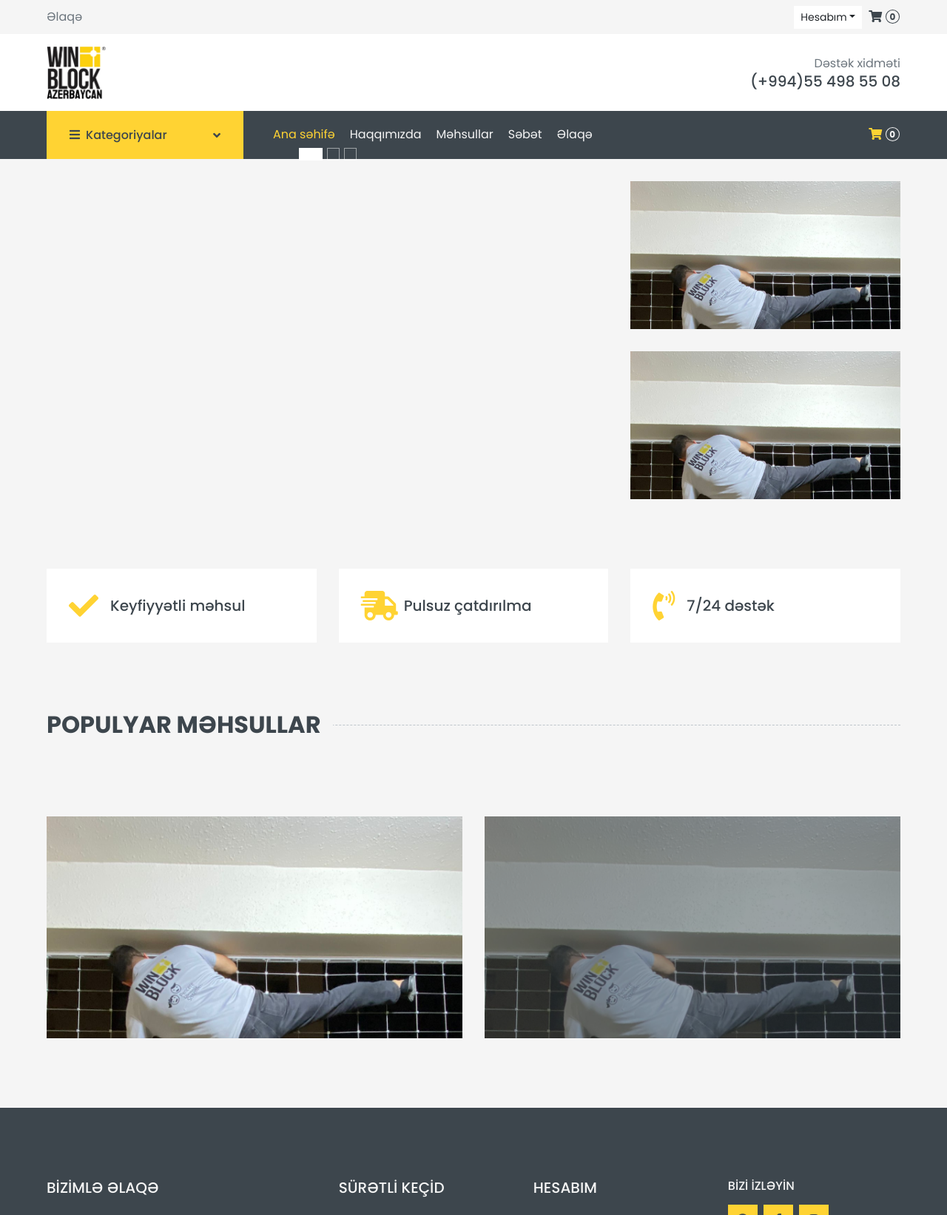
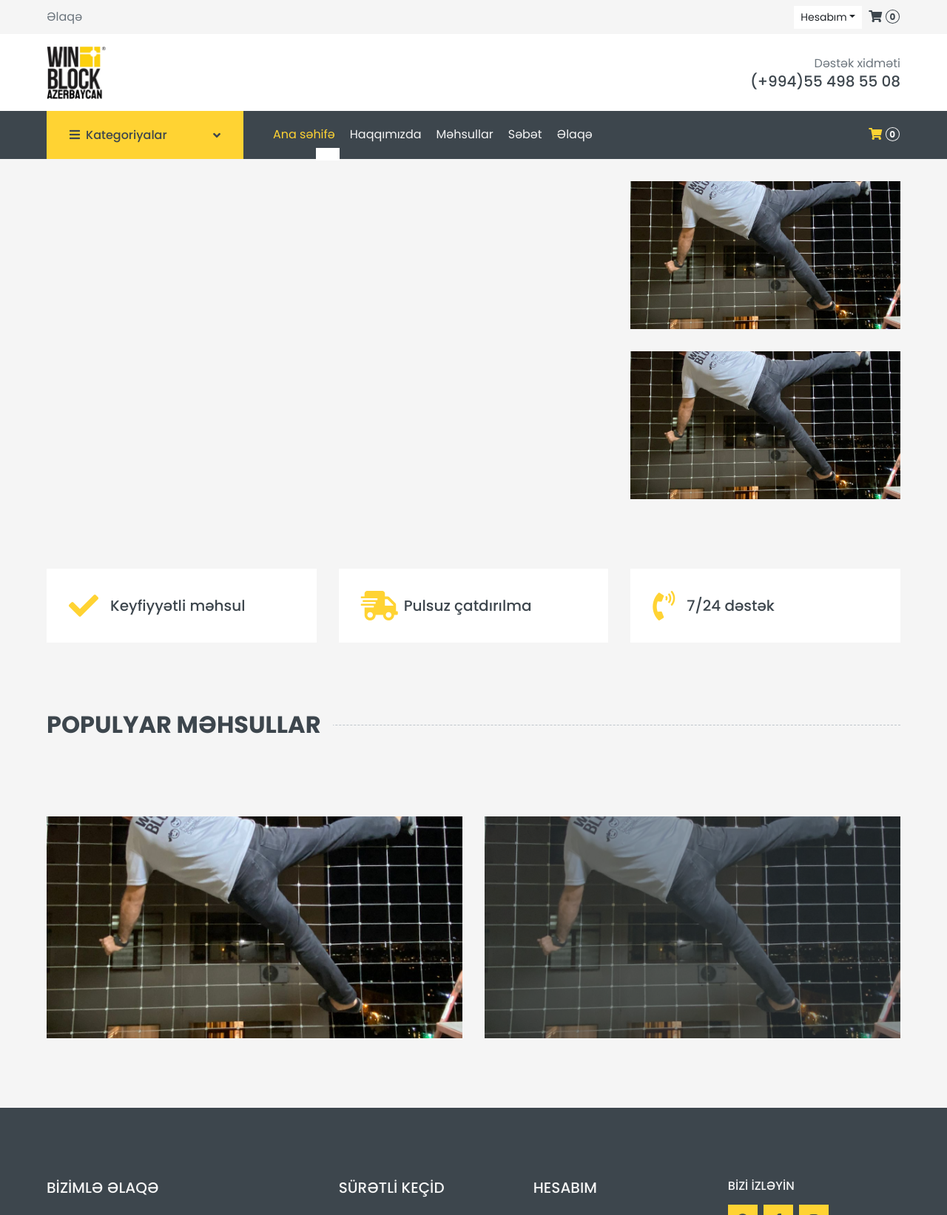
Before and after one commit to IIISRO/winblockaz, a Django app: page / in a window 1280 px wide. Shown: the top 1643 px of the page at 74% size. Run offline with Django 5.2, Linux system fonts and the light colour scheme; data that the repository does not hold is empty; some libraries are stand-ins or nearby versions.

Commit message:
initial commit

```diff
--- a/core/templates/home.html
+++ b/core/templates/home.html
@@ -8,8 +8,8 @@
             <div id="header-carousel" class="carousel slide carousel-fade mb-30 mb-lg-0" data-ride="carousel">
                 <ol class="carousel-indicators">
                     <li data-target="#header-carousel" data-slide-to="0" class="active"></li>
-                    <li data-target="#header-carousel" data-slide-to="1"></li>
-                    <li data-target="#header-carousel" data-slide-to="2"></li>
+                    <!-- <li data-target="#header-carousel" data-slide-to="1"></li>
+                    <li data-target="#header-carousel" data-slide-to="2"></li> -->
                 </ol>
                 <div class="carousel-inner">
                     <!-- <div class="carousel-item position-relative active" style="height: 430px;">
@@ -46,12 +46,12 @@
             </div>
         </div>
         <div class="col-lg-4">
-            <div class="product-offer mb-30" style="height: 200px;background-image: url('../../static/img/winblock-image2.jpeg');background-position: top; background-size: cover;background-repeat: no-repeat;">
-                <!-- <img class="img-fluid" style="object-fit: cover;background-position: top;"  src="{% static 'img/winblock-image2.jpeg' %}" alt=""> -->
+            <div class="product-offer mb-30" style="height: 200px;background-image: url('../../static/img/winblock-image2.jpeg');background-position: center; background-size: cover;background-repeat: no-repeat;">
+                <!-- <img class="img-fluid" style="object-fit: cover;background-position: center;"  src="{% static 'img/winblock-image2.jpeg' %}" alt=""> -->
 
             </div>
-            <div class="product-offer mb-30" style="height: 200px;background-image: url('../../static/img/winblock-image2.jpeg');background-position: top; background-size: cover;background-repeat: no-repeat;">
-                <!-- <img class="img-fluid"  style="object-fit: cover;background-position: top;" src="{% static 'img/winblock-image8.jpeg' %}" alt=""> -->
+            <div class="product-offer mb-30" style="height: 200px;background-image: url('../../static/img/winblock-image2.jpeg');background-position: center; background-size: cover;background-repeat: no-repeat;">
+                <!-- <img class="img-fluid"  style="object-fit: cover;background-position: center;" src="{% static 'img/winblock-image8.jpeg' %}" alt=""> -->
 
             </div>
         </div>
@@ -123,14 +123,14 @@
 <div class="container-fluid pt-5 pb-3">
     <div class="row px-xl-5">
         <div class="col-md-6">
-            <div class="product-offer mb-30" style="height: 300px;background-image: url('../../static/img/winblock-image2.jpeg');background-position: top; background-size: cover;background-repeat: no-repeat;">
-                <!-- <img class="img-fluid" style="object-fit: cover;background-position: top;" src="{% static 'img/winblock-image5.jpeg' %}" alt=""> -->
+            <div class="product-offer mb-30" style="height: 300px;background-image: url('../../static/img/winblock-image2.jpeg');background-position: center; background-size: cover;background-repeat: no-repeat;">
+                <!-- <img class="img-fluid" style="object-fit: cover;background-position: center;" src="{% static 'img/winblock-image5.jpeg' %}" alt=""> -->
 
             </div>
         </div>
         <div class="col-md-6">
-            <div class="product-offer mb-30" style="height: 300px;background-image: url('../../static/img/winblock-image2.jpeg');background-position: top; background-size: cover;background-repeat: no-repeat;">
-                <!-- <img class="img-fluid"  style="object-fit: cover;background-position: top;" src="{% static 'img/winblock-image6.jpeg' %}" alt=""> -->
+            <div class="product-offer mb-30" style="height: 300px;background-image: url('../../static/img/winblock-image2.jpeg');background-position: center; background-size: cover;background-repeat: no-repeat;">
+                <!-- <img class="img-fluid"  style="object-fit: cover;background-position: center;" src="{% static 'img/winblock-image6.jpeg' %}" alt=""> -->
                 <div class="offer-text">
                     <!-- <h6 class="text-white text-uppercase">20% Endirim</h6>
                     <h3 class="text-white mb-3">Xüsusi təklif</h3>
```
